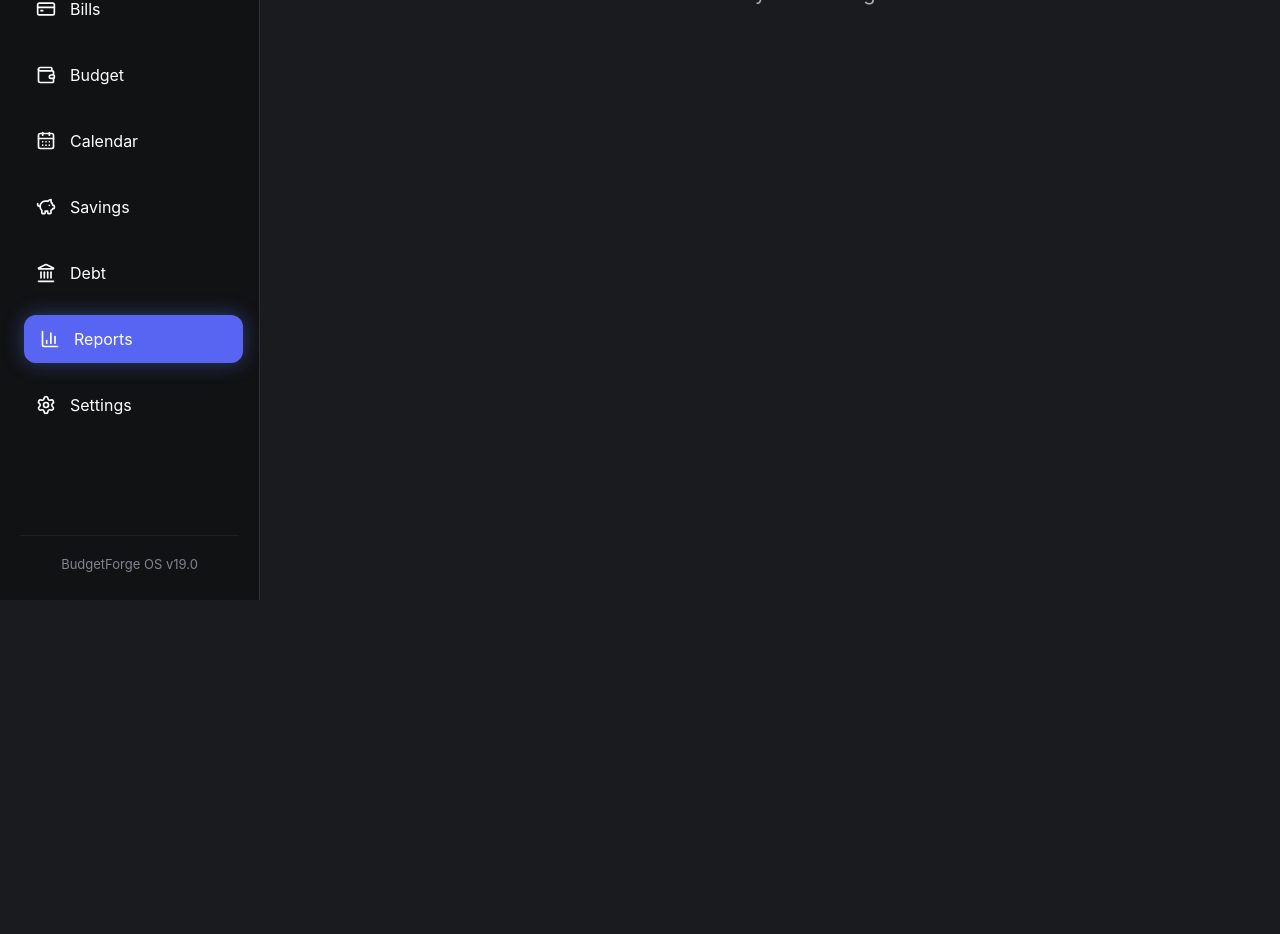
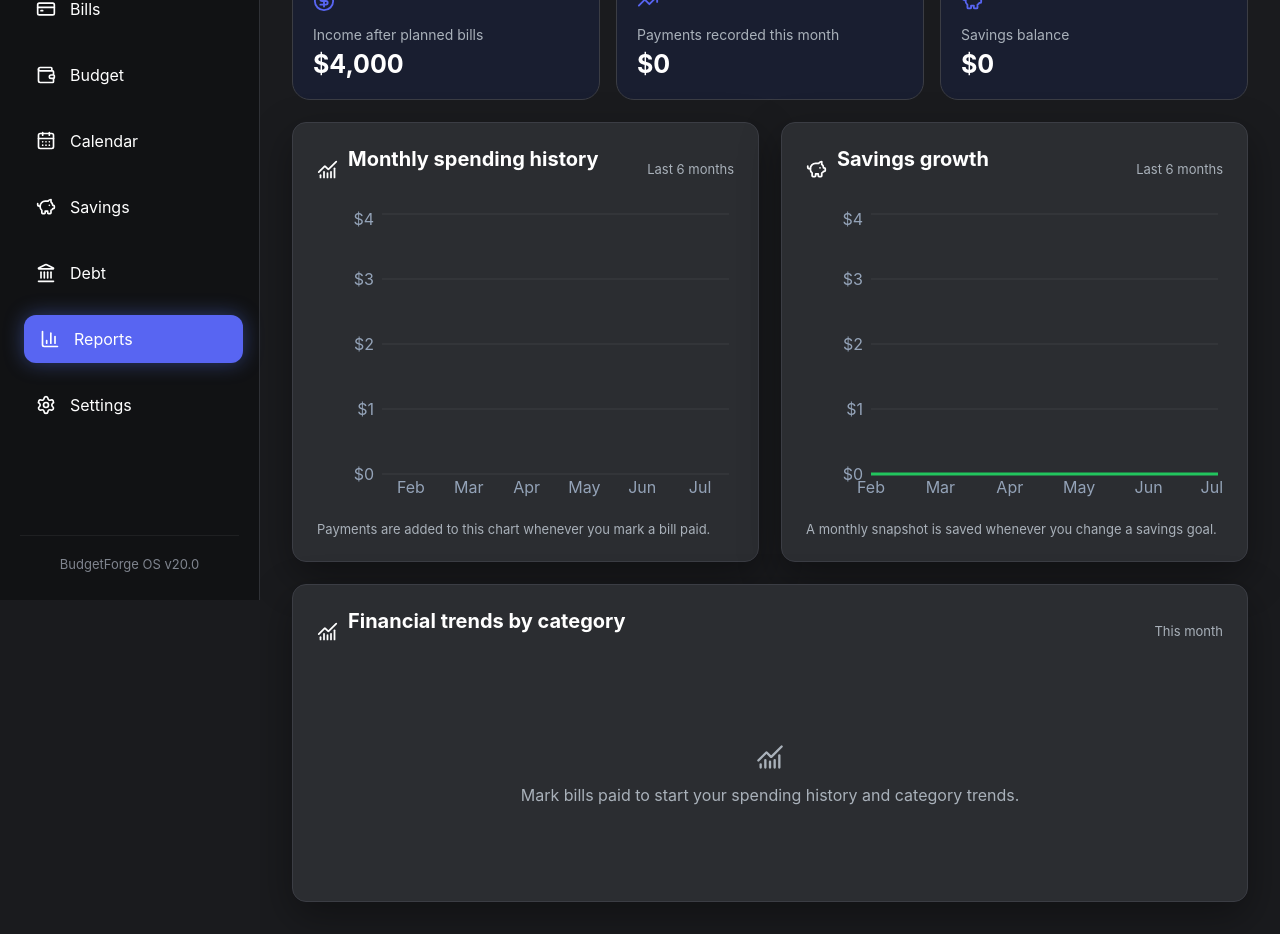
Before and after one commit to river-log/BudgetForge, a React (Vite) app: page /reports in a window 1280 px wide. Shown: the part 200-1134 px from the top of the page. Before the commit the page ends 800 px from the top, so only its background shows below. Built offline with nearby package versions, Linux system fonts and the light colour scheme.

Commit message:
feat: add financial reports and trend tracking

```diff
--- a/src/App.jsx
+++ b/src/App.jsx
@@ -19,6 +19,7 @@ import CalendarPage from "./pages/CalendarPage";
 import ToastContainer from "./features/toasts/ToastContainer";
 import CommandPalette from "./features/commandPalette/commandPalette";
 import "./features/commandPalette/commandPalette.css";
+import { recordPayment } from "./utils/history";
 
 function App() {
   // Bills
@@ -95,6 +96,12 @@ function App() {
   }
 
   function togglePaid(id) {
+    const bill = bills.find((item) => item.id === id);
+
+    if (bill && !bill.paid) {
+      recordPayment(bill);
+    }
+
     setBills((prev) =>
       prev.map((bill) =>
         bill.id === id
@@ -212,7 +219,7 @@ function App() {
 
           <Route
             path="/reports"
-            element={<ReportsPage />}
+            element={<ReportsPage bills={bills} monthlyIncome={monthlyIncome} />}
           />
 
           <Route
--- a/src/config/version.js
+++ b/src/config/version.js
@@ -1 +1 @@
-export const APP_VERSION = "19.0";
+export const APP_VERSION = "20.0";
--- a/src/pages/ReportsPage.jsx
+++ b/src/pages/ReportsPage.jsx
@@ -1,12 +1,66 @@
-function ReportsPage() {
+import { useMemo } from "react";
+import { Area, AreaChart, Bar, BarChart, CartesianGrid, Legend, ResponsiveContainer, Tooltip, XAxis, YAxis } from "recharts";
+import { ChartNoAxesCombined, CircleDollarSign, PiggyBank, TrendingUp } from "lucide-react";
+import { getSavingsHistory, getSpendingHistory, recentMonths } from "../utils/history";
+
+const tooltipStyle = { background: "#1d2438", border: "1px solid rgba(255,255,255,.12)", borderRadius: "10px" };
+const currency = new Intl.NumberFormat("en-US", { style: "currency", currency: "USD", maximumFractionDigits: 0 });
+
+function ReportsPage({ bills, monthlyIncome }) {
+  const { spendingData, savingsData, categoryData, currentSpending, currentSavings } = useMemo(() => {
+    const spending = getSpendingHistory();
+    const savings = getSavingsHistory();
+    const months = recentMonths();
+    const thisMonth = months.at(-1).key;
+    const categories = spending[thisMonth]?.categories || {};
+
+    return {
+      spendingData: months.map((month) => ({ month: month.label, spending: spending[month.key]?.total || 0 })),
+      savingsData: months.map((month) => ({ month: month.label, saved: savings[month.key] || 0 })),
+      categoryData: Object.entries(categories).map(([category, amount]) => ({ category, amount })),
+      currentSpending: spending[thisMonth]?.total || 0,
+      currentSavings: savings[thisMonth] || 0,
+    };
+  }, [bills, monthlyIncome]);
+
+  const plannedBills = bills.reduce((total, bill) => total + (Number(bill.amount) || 0), 0);
+  const remainingIncome = monthlyIncome - plannedBills;
+
   return (
-    <div className="coming-soon">
-      <h1>📈 Reports</h1>
+    <>
+      <div className="dashboard-header">
+        <div><h1>Reports</h1><p className="text-muted">Track your financial trends as you pay bills and grow your savings.</p></div>
+      </div>
 
-      <p>
-        Charts and analytics coming soon.
-      </p>
-    </div>
+      <section className="report-stats">
+        <div><CircleDollarSign size={22} /><span>Income after planned bills</span><strong>{currency.format(remainingIncome)}</strong></div>
+        <div><TrendingUp size={22} /><span>Payments recorded this month</span><strong>{currency.format(currentSpending)}</strong></div>
+        <div><PiggyBank size={22} /><span>Savings balance</span><strong>{currency.format(currentSavings)}</strong></div>
+      </section>
+
+      <section className="report-grid">
+        <div className="panel chart-panel">
+          <div className="chart-heading"><div><ChartNoAxesCombined size={21} /><h2>Monthly spending history</h2></div><span>Last 6 months</span></div>
+          <ResponsiveContainer width="100%" height={300}>
+            <BarChart data={spendingData}><CartesianGrid stroke="rgba(255,255,255,.08)" vertical={false} /><XAxis dataKey="month" stroke="#94a3b8" tickLine={false} axisLine={false} /><YAxis stroke="#94a3b8" tickLine={false} axisLine={false} tickFormatter={(value) => `$${value}`} /><Tooltip contentStyle={tooltipStyle} formatter={(value) => currency.format(value)} /><Bar dataKey="spending" name="Paid bills" fill="#5b7cff" radius={[8, 8, 0, 0]} /></BarChart>
+          </ResponsiveContainer>
+          <p className="chart-note">Payments are added to this chart whenever you mark a bill paid.</p>
+        </div>
+
+        <div className="panel chart-panel">
+          <div className="chart-heading"><div><PiggyBank size={21} /><h2>Savings growth</h2></div><span>Last 6 months</span></div>
+          <ResponsiveContainer width="100%" height={300}>
+            <AreaChart data={savingsData}><defs><linearGradient id="savingsFill" x1="0" y1="0" x2="0" y2="1"><stop offset="5%" stopColor="#22c55e" stopOpacity={.5} /><stop offset="95%" stopColor="#22c55e" stopOpacity={0} /></linearGradient></defs><CartesianGrid stroke="rgba(255,255,255,.08)" vertical={false} /><XAxis dataKey="month" stroke="#94a3b8" tickLine={false} axisLine={false} /><YAxis stroke="#94a3b8" tickLine={false} axisLine={false} tickFormatter={(value) => `$${value}`} /><Tooltip contentStyle={tooltipStyle} formatter={(value) => currency.format(value)} /><Area type="monotone" dataKey="saved" name="Savings" stroke="#22c55e" strokeWidth={3} fill="url(#savingsFill)" /></AreaChart>
+          </ResponsiveContainer>
+          <p className="chart-note">A monthly snapshot is saved whenever you change a savings goal.</p>
+        </div>
+      </section>
+
+      <section className="panel chart-panel report-category-chart">
+        <div className="chart-heading"><div><ChartNoAxesCombined size={21} /><h2>Financial trends by category</h2></div><span>This month</span></div>
+        {categoryData.length ? <ResponsiveContainer width="100%" height={300}><BarChart data={categoryData} layout="vertical" margin={{ left: 24 }}><CartesianGrid stroke="rgba(255,255,255,.08)" horizontal={false} /><XAxis type="number" stroke="#94a3b8" tickLine={false} axisLine={false} tickFormatter={(value) => `$${value}`} /><YAxis dataKey="category" type="category" stroke="#94a3b8" tickLine={false} axisLine={false} width={100} /><Tooltip contentStyle={tooltipStyle} formatter={(value) => currency.format(value)} /><Legend /><Bar dataKey="amount" name="Paid amount" fill="#7c3aed" radius={[0, 8, 8, 0]} /></BarChart></ResponsiveContainer> : <div className="report-empty"><ChartNoAxesCombined size={28} /><p>Mark bills paid to start your spending history and category trends.</p></div>}
+      </section>
+    </>
   );
 }
 
--- a/src/pages/SavingsPage.jsx
+++ b/src/pages/SavingsPage.jsx
@@ -5,6 +5,7 @@ import "../components/Modal.css";
 import SavingsSummaryWidget from "../widgets/SavingsSummaryWidget";
 import SavingsGoalCard from "../widgets/SavingsGoalCard";
 import AddSavingsGoal from "../widgets/AddSavingsGoal";
+import { recordSavingsSnapshot } from "../utils/history";
 
 function SavingsPage() {
   const [goals, setGoals] = useState(() => {
@@ -36,6 +37,10 @@ function SavingsPage() {
       "budgetforge-savings",
       JSON.stringify(goals)
     );
+  }, [goals]);
+
+  useEffect(() => {
+    recordSavingsSnapshot(goals);
   }, [goals]);
 
   function addGoal(goal) {
--- a/src/styles/pages.css
+++ b/src/styles/pages.css
@@ -690,9 +690,154 @@ margin-bottom:8px;
 
 }
 
+.report-stats{
+
+display:grid;
+
+grid-template-columns:repeat(3,1fr);
+
+gap:16px;
+
+margin-bottom:22px;
+
+}
+
+.report-stats > div{
+
+background:var(--panel);
+
+border:1px solid var(--border);
+
+border-radius:var(--radius);
+
+padding:20px;
+
+}
+
+.report-stats svg{
+
+color:var(--primary);
+
+margin-bottom:10px;
+
+}
+
+.report-stats span,
+.report-stats strong{
+
+display:block;
+
+}
+
+.report-stats span{
+
+color:var(--muted);
+
+font-size:14px;
+
+}
+
+.report-stats strong{
+
+margin-top:6px;
+
+font-size:25px;
+
+}
+
+.report-grid{
+
+display:grid;
+
+grid-template-columns:repeat(2,minmax(0,1fr));
+
+gap:22px;
+
+}
+
+.chart-panel{
+
+padding:26px;
+
+}
+
+.chart-heading,
+.chart-heading > div{
+
+display:flex;
+
+align-items:center;
+
+}
+
+.chart-heading{
+
+justify-content:space-between;
+
+gap:16px;
+
+margin-bottom:18px;
+
+}
+
+.chart-heading > div{
+
+gap:10px;
+
+}
+
+.chart-heading h2{
+
+font-size:20px;
+
+}
+
+.chart-heading > span,
+.chart-note{
+
+color:var(--muted);
+
+font-size:13px;
+
+}
+
+.chart-note{
+
+margin-top:12px;
+
+}
+
+.report-category-chart{
+
+margin-top:22px;
+
+}
+
+.report-empty{
+
+padding:72px 20px;
+
+color:var(--muted);
+
+text-align:center;
+
+}
+
+.report-empty svg{
+
+margin-bottom:10px;
+
+}
+
 @media(max-width:950px){
 
 .calendar-layout{
+
+grid-template-columns:1fr;
+
+}
+
+.report-grid{
 
 grid-template-columns:1fr;
 
@@ -706,6 +851,12 @@ grid-template-columns:1fr;
 .timeline-panel{
 
 padding:16px;
+
+}
+
+.report-stats{
+
+grid-template-columns:1fr;
 
 }
 
--- /dev/null
+++ b/src/utils/history.js
@@ -0,0 +1,59 @@
+const SPENDING_KEY = "budgetforge-spending-history";
+const SAVINGS_KEY = "budgetforge-savings-history";
+
+export function monthKey(date = new Date()) {
+  return `${date.getFullYear()}-${String(date.getMonth() + 1).padStart(2, "0")}`;
+}
+
+function readHistory(key) {
+  try {
+    return JSON.parse(localStorage.getItem(key) || "{}");
+  } catch {
+    return {};
+  }
+}
+
+function writeHistory(key, history) {
+  localStorage.setItem(key, JSON.stringify(history));
+}
+
+export function recordPayment(bill) {
+  const history = readHistory(SPENDING_KEY);
+  const key = monthKey();
+  const entry = history[key] || { total: 0, categories: {} };
+  const amount = Number(bill.amount) || 0;
+  const category = bill.category || "Other";
+
+  entry.total += amount;
+  entry.categories[category] = (entry.categories[category] || 0) + amount;
+  history[key] = entry;
+  writeHistory(SPENDING_KEY, history);
+}
+
+export function recordSavingsSnapshot(goals) {
+  const history = readHistory(SAVINGS_KEY);
+  history[monthKey()] = goals.reduce((total, goal) => total + (Number(goal.saved) || 0), 0);
+  writeHistory(SAVINGS_KEY, history);
+}
+
+export function recentMonths(count = 6) {
+  const months = [];
+  const cursor = new Date();
+  cursor.setDate(1);
+  for (let index = count - 1; index >= 0; index -= 1) {
+    const date = new Date(cursor.getFullYear(), cursor.getMonth() - index, 1);
+    months.push({
+      key: monthKey(date),
+      label: date.toLocaleDateString("en-US", { month: "short" }),
+    });
+  }
+  return months;
+}
+
+export function getSpendingHistory() {
+  return readHistory(SPENDING_KEY);
+}
+
+export function getSavingsHistory() {
+  return readHistory(SAVINGS_KEY);
+}
```
